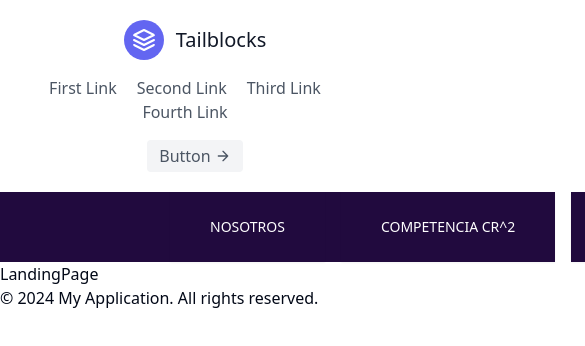
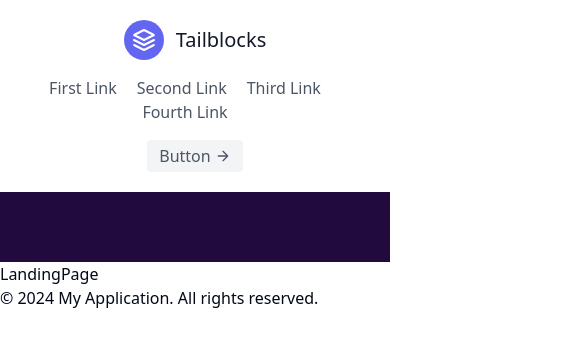
Before and after one commit to fablab-UV/fablab-WEB, a Next.js app: page / in a window 390 px wide. Shown: the top 346 px of the page, 585 px wide, since content can reach past the window. Built offline with nearby package versions, Linux system fonts and the light colour scheme.

Commit message:
Se agrega un json con los datos para facilitar el cambio a futuro y se corrigen detalles para el funcionamiento en distintos tipos de tamaños de pantalla

```diff
--- /dev/null
+++ b/src/data/menuItems.json
@@ -0,0 +1,26 @@
+[
+    {
+      "name": "nosotros",
+      "href": "/",
+      "subItems": [
+        { "name": "equipo", "href": "/nosotros/equipo" },
+        { "name": "alianzas", "href": "/nosotros/alianzas" }
+      ]
+    },
+    {
+      "name": "competencia cr^2",
+      "href": "/competencia"
+    },
+    {
+      "name": "proyectos",
+      "href": "/proyectos",
+      "subItems": [
+        { "name": "noticias y publicaciones", "href": "/proyectos/noticias+publicaciones" },
+        { "name": "contacto", "href": "/proyectos/contacto" }
+      ]
+    },
+    {
+      "name": "pasantías",
+      "href": "/pasantías"
+    }
+  ]
--- a/src/layouts/Main-Layout/components/navbar/NavBar.tsx
+++ b/src/layouts/Main-Layout/components/navbar/NavBar.tsx
@@ -3,66 +3,58 @@
 import React, { useState } from 'react';
 import Link from 'next/link';
 import { Button } from '@/components/ui/button';
+import menuItems from "@/data/menuItems.json"
 
 const NavBar: React.FC = () => {
   const [hoveredItem, setHoveredItem] = useState<string | null>(null);
+  const [selectedItem, setSelectedItem] = useState<string | null>(null);
   let timeoutId: NodeJS.Timeout;
 
-  const menuItems = [
-    { name: 'NOSOTROS', href: '/', subItems: [
-      { name: 'EQUIPO', href: '/Nosotros/Equipo' },
-      { name: 'ALIANZAS', href: '/Nosotros/Alianzas' },
-      { name: 'EQUIPO', href: '/Nosotros/Equipo' },
-      { name: 'ALIANZAS', href: '/Nosotros/Alianzass' },
-      { name: 'EQUIPO', href: '/Nosotros/Equipos' },
-      { name: 'ALIANZAS', href: '/Nosotros/Alianzass' },
-    ]},
-    { name: 'COMPETENCIA CR^2', href: '/Competencia' },
-    { name: 'PROYECTOS', href: '/Proyectos', subItems: [
-      { name: 'NOTICIAS Y PUBLICACIONES', href: '/Proyectos/Noticias+Publicaciones' },
-      { name: 'CONTACTO', href: '/Proyectos/Contacto' },
-    ]},
-    { name: 'PASANTÍAS', href: '/Pasantías' },
-  ];
-
-  const handleMouseEnter = (item: string) => {
+  const handleMouseEnter = (item: string): void => {
     clearTimeout(timeoutId);
     setHoveredItem(item);
   };
 
-  const handleMouseLeave = () => {
-    timeoutId = setTimeout(() => setHoveredItem(null), 300);
+  const handleMouseLeave = (): void => {
+    timeoutId = setTimeout(() => { setHoveredItem(null); }, 300);
+  };
+
+  const handleItemClick = (item: string): void=> {
+    setSelectedItem(item);
   };
 
   const currentItem = menuItems.find(item => item.name === hoveredItem);
 
+  /* Items */
   return (
-    <nav className="bg-[#210a3e] h-[70px] flex items-center justify-between px-[170px] relative">
-      <div className="flex space-x-4">
+    <nav className="bg-[#210a3e] h-[70px] flex items-center justify-between relative">
+      <div className="flex items-center justify-between w-full">
+        <div className="hidden sm:flex px-[170px]">
           {menuItems.map(item => (
             <div
               key={item.name}
-            onMouseEnter={() => handleMouseEnter(item.name)}
+              onMouseEnter={() => { handleMouseEnter(item.name); }}
               onMouseLeave={handleMouseLeave}
               className="relative"
             >
               <Button
                 variant="secondary"
                 asChild
-              className={`px-[40px] h-[70px] transition-transform duration-200 rounded-none
-                ${hoveredItem === item.name ? ' !bg-white text-[#210a3e]' : 'bg-[#210a3e] text-white'}`}
+                className={`px-[40px] h-[70px] rounded-none
+                  ${hoveredItem === item.name || selectedItem === item.name ? ' !bg-white text-[#210a3e]' : 'bg-[#210a3e] text-white'}`}
+                onClick={() => { handleItemClick(item.name); }} // Manejar clic en ítem para mantenerlo de color blanco al presionarlo
               >
-              <Link href={item.href}>{item.name}</Link>
+                <Link href={item.href}>{item.name.toUpperCase()}</Link>
               </Button>
-
-            {hoveredItem === item.name && item.subItems && (
+              {/* subitems */}
+              {hoveredItem === item.name && (item.subItems != null) && (
                 <div className="absolute left-0 right-0 top-[70px] bg-blue-600 z-10">
                   <div className="flex flex-col">
                     {item.subItems.map(subItem => (
                       <Link key={subItem.name} href={subItem.href} passHref>
                         <div className="flex justify-start px-4 py-6 cursor-pointer z-10 whitespace-nowrap" >
                           <span className="text-[#210a3e] hover:text-[#0d0d0d] transition-colors duration-300 hover:font-bold text-xs ml-6 ">
-                          {subItem.name}
+                            {subItem.name.toUpperCase()}
                           </span>
                         </div>
                       </Link>
@@ -73,12 +65,13 @@ const NavBar: React.FC = () => {
             </div>
           ))}
         </div>
+      </div>
 
       {/* Barra por todo el ancho de la pantalla */}
-      {hoveredItem && currentItem && currentItem.subItems && (
+      {(hoveredItem != null) && ((currentItem?.subItems) != null) && (
         <div
-          className="fixed inset-x-0 top-[150px] bg-white z-9"
-          style={{ height: `${currentItem.subItems.length * 40}px` }}
+          className="fixed inset-x-0 top-[150px] bg-blue-600 z-9"
+          style={{ height: `${currentItem.subItems.length * 65}px` }}
         />
       )}
     </nav>
```
Lines whose indentation alone changed are shown as unchanged.
